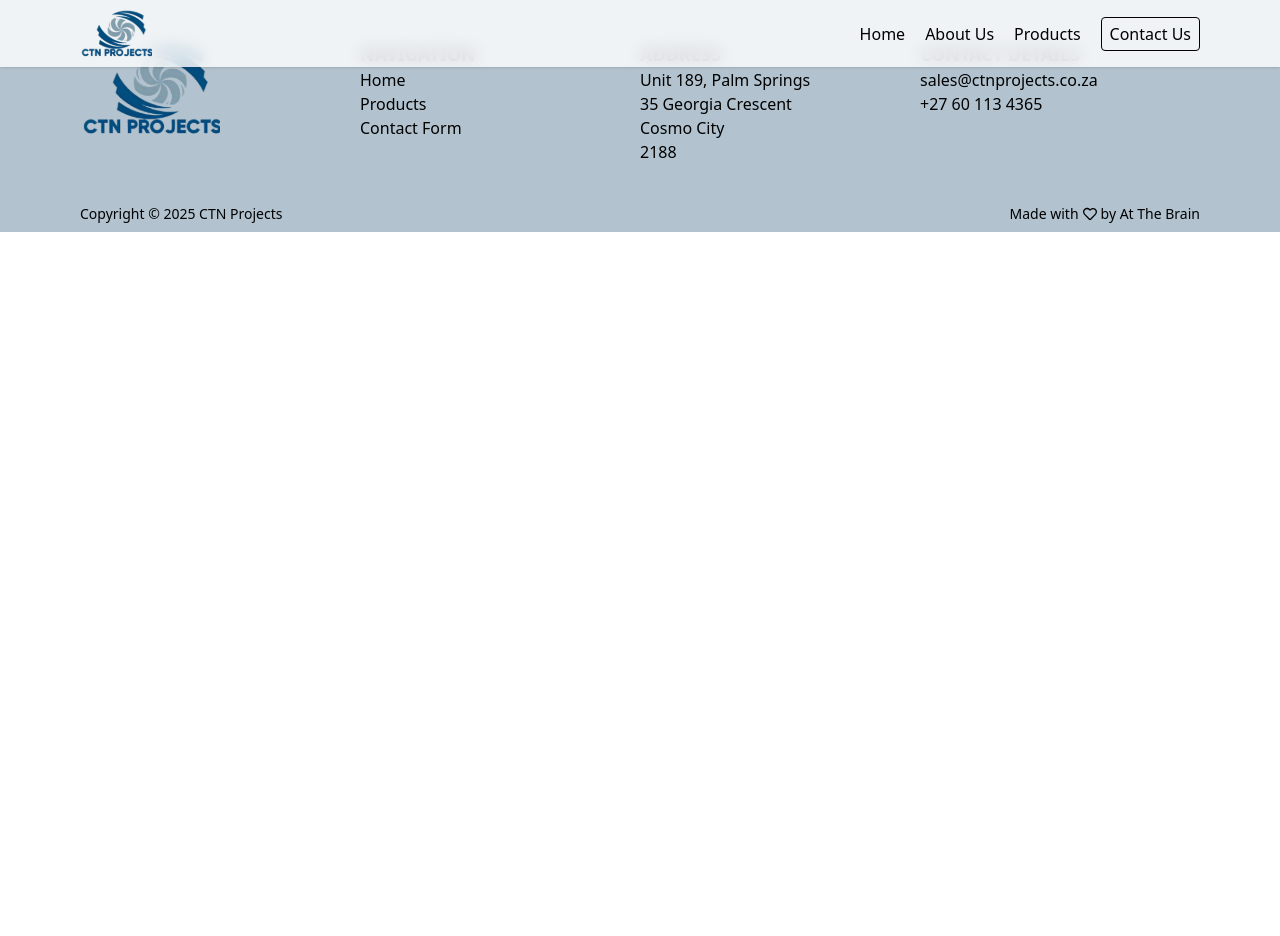
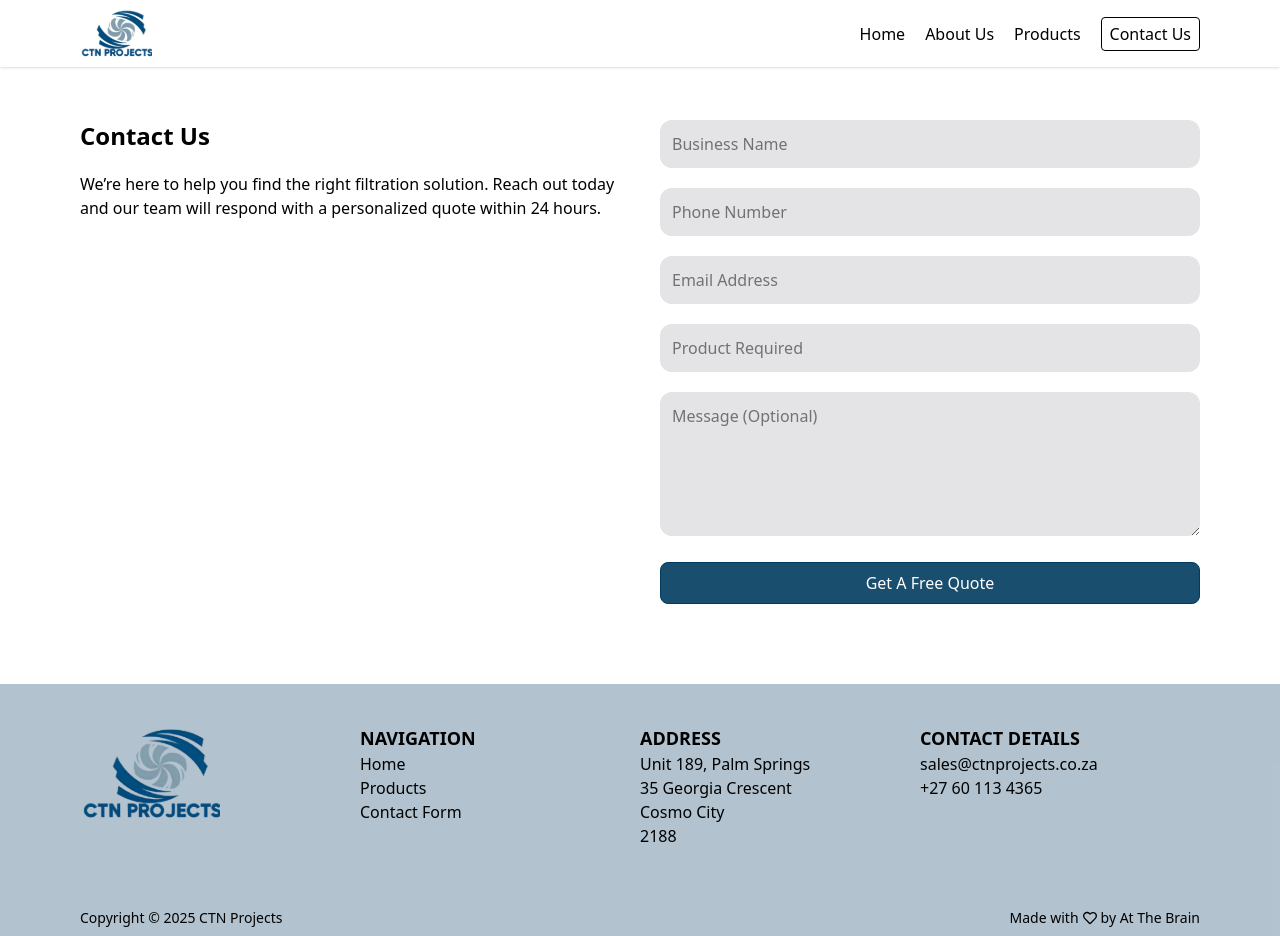
Before and after one commit to Bongani001/ctn-projects, a React (Vite) app: page /contact in a window 1280 px wide. Before the commit the page ends 800 px from the top, so only its background shows below. Built offline with nearby package versions, Linux system fonts and the light colour scheme.

Commit message:
add contact and 404 pages

```diff
--- a/src/App.jsx
+++ b/src/App.jsx
@@ -4,13 +4,19 @@ import Navbar from "./components/Navbar";
 import Homepage from "./pages/homepage/Homepage";
 import Footer from "./components/Footer";
 import Products from "./pages/products/Products";
+import Contact from "./pages/contact/Contact";
+import About from "./pages/about/About";
+import NotFound from "./pages/notFound/NotFound";
 function App() {
   return (
     <BrowserRouter>
       <Navbar />
       <Routes>
         <Route path="/" element={<Homepage />} />
+        <Route path="/about" element={<About />} />
         <Route path="/products" element={<Products />} />
+        <Route path="/contact" element={<Contact />} />
+        <Route path="*" element={<NotFound />} />
       </Routes>
       <Footer />
     </BrowserRouter>
--- a/src/components/Footer.jsx
+++ b/src/components/Footer.jsx
@@ -5,8 +5,8 @@ import { FaRegHeart } from "react-icons/fa";
 
 const Footer = () => {
   return (
-    <footer className="bg-primary/30 space-y-10 px-20 pt-10">
-      <div className="grid grid-cols-4">
+    <footer className="bg-primary/30 space-y-10 px-5 md:px-20 pt-10">
+      <div className="grid grid-cols-2 space-y-5 space-x-5 sm:grid-cols-4">
         <img
           src={ctnLogo}
           className="place-self-start w-1/2"
@@ -39,11 +39,11 @@ const Footer = () => {
           <span>+27 60 113 4365</span>
         </div>
       </div>
-      <div className="flex justify-between">
-        <span className="text-sm">
+      <div className="sm:flex sm:justify-between">
+        <span className="block text-sm text-center">
           Copyright &copy; {new Date().getFullYear()} CTN Projects
         </span>
-        <span className="text-center text-sm flex items-center gap-1 pb-2">
+        <span className="text-center text-xs sm:text-sm flex items-center justify-center gap-1 pb-2">
           Made with
           <FaRegHeart />
           by At The Brain
--- a/src/components/Navbar.jsx
+++ b/src/components/Navbar.jsx
@@ -1,23 +1,74 @@
-import React from "react";
+import React, { useState } from "react";
 import ctnLogo from "../assets/ctn-logo.svg";
 import { Link } from "react-router-dom";
+import { RxHamburgerMenu } from "react-icons/rx";
+import { IoMdClose } from "react-icons/io";
 
 const Navbar = () => {
+  const [isOpen, setIsOpen] = useState(false);
+
   return (
-    <nav className="bg-white/80 backdrop-blur-sm shadow fixed w-full flex items-center justify-between py-2 px-20 z-40">
-      <img src={ctnLogo} className="w-18" alt="CTN Projects logo" />
-      <ul className="flex items-center gap-5">
+    <nav className="bg-white/80 backdrop-blur-sm shadow fixed w-full flex items-center justify-between px-5 py-2 md:px-20 z-40">
+      <Link to="/">
+        <img src={ctnLogo} className="w-14 md:w-18" alt="CTN Projects logo" />
+      </Link>
+
+      {/* SMALL SCREEN HAMBURGER */}
+      <div className="sm:hidden">
+        {isOpen === false && (
+          <RxHamburgerMenu
+            className="w-10"
+            onClick={() => setIsOpen(!isOpen)}
+          />
+        )}
+      </div>
+
+      {/* SMALL SCREEN NAV */}
+      <div
+        className={`${
+          isOpen ? "" : "hidden"
+        } absolute top-0 left-0 w-full bg-white md:hidden py-5`}
+      >
+        <IoMdClose
+          className="place-self-end w-14"
+          onClick={() => setIsOpen(!isOpen)}
+        />
+        <ul className="flex flex-col items-center gap-5 mt-5">
+          <li className="cursor-pointer hover:text-primary">
+            <Link to="/" onClick={() => setIsOpen(!isOpen)}>
+              Home
+            </Link>
+          </li>
+          <li className="cursor-pointer hover:text-primary">
+            <Link to="/about" onClick={() => setIsOpen(!isOpen)}>
+              About Us
+            </Link>
+          </li>
+          <li className="cursor-pointer hover:text-primary">
+            <Link to="/products" onClick={() => setIsOpen(!isOpen)}>
+              Products
+            </Link>
+          </li>
+          <li className="cursor-pointer hover:text-primary">
+            <Link to="/contact" onClick={() => setIsOpen(!isOpen)}>
+              Contact Us
+            </Link>
+          </li>
+        </ul>
+      </div>
+      {/* WIDE SCREEN NAV */}
+      <ul className="hidden sm:flex items-center gap-5">
         <li className="cursor-pointer hover:text-primary">
           <Link to="/">Home</Link>
         </li>
         <li className="cursor-pointer hover:text-primary">
-          <Link to="#">About Us</Link>
+          <Link to="/about">About Us</Link>
         </li>
         <li className="cursor-pointer hover:text-primary">
           <Link to="/products">Products</Link>
         </li>
         <li className="border border-black rounded cursor-pointer hover:bg-primary hover:border-primary hover:text-white py-1 px-2">
-          <Link to="#">Contact Us</Link>
+          <Link to="/contact">Contact Us</Link>
         </li>
       </ul>
     </nav>
--- /dev/null
+++ b/src/pages/about/About.jsx
@@ -0,0 +1,11 @@
+import React from "react";
+
+const About = () => {
+  return (
+    <div className="text-2xl font-bold h-[80vh] flex justify-center items-center">
+      Coming Soon
+    </div>
+  );
+};
+
+export default About;
--- /dev/null
+++ b/src/pages/contact/Contact.jsx
@@ -0,0 +1,71 @@
+import React, { useEffect } from "react";
+
+const Contact = () => {
+  useEffect(() => {
+    window.scrollTo(0, 0);
+  }, []);
+
+  return (
+    <div className="grid grid-cols-2 gap-10 pt-30 mx-20 mb-20">
+      <div className="">
+        <h3 className="text-2xl font-semibold mb-5">Contact Us</h3>
+        <p>
+          We’re here to help you find the right filtration solution. Reach out
+          today and our team will respond with a personalized quote within 24
+          hours.
+        </p>
+      </div>
+      <div>
+        <form action="" className="space-y-5">
+          <input
+            type="text"
+            name="name"
+            placeholder="Business Name"
+            className="bg-zinc-200 rounded-xl w-full p-3 focus:outline-none"
+            required
+          />
+
+          <input
+            type="text"
+            name="phone"
+            placeholder="Phone Number"
+            className="bg-zinc-200 rounded-xl w-full p-3 focus:outline-none"
+            required
+          />
+
+          <input
+            type="text"
+            name="email"
+            placeholder="Email Address"
+            className="bg-zinc-200 rounded-xl w-full p-3 focus:outline-none"
+            required
+          />
+
+          <input
+            type="text"
+            name="product"
+            placeholder="Product Required"
+            className="bg-zinc-200 rounded-xl w-full p-3 focus:outline-none"
+            required
+          />
+
+          <textarea
+            name="message"
+            placeholder="Message (Optional)"
+            className="bg-zinc-200 rounded-xl w-full p-3 focus:outline-none"
+            rows={"5"}
+          ></textarea>
+
+          <button
+            type="submit"
+            className="bg-primary/90 text-white lg:w-full font-medium rounded-lg hover:bg-transparent hover:text-primary border border-primary hover:cursor-pointer py-2 px-4"
+          >
+            Get A Free Quote
+          </button>
+        </form>
+      </div>
+    </div>
+  );
+};
+
+export default Contact;
--- a/src/pages/homepage/Homepage.jsx
+++ b/src/pages/homepage/Homepage.jsx
@@ -1,13 +1,17 @@
-import React from "react";
+import React, { useEffect } from "react";
 import Header from "./pageSections/Header";
 import About from "./pageSections/About";
 import BestProducts from "./pageSections/BestProducts";
 import AirFilters from "./pageSections/AirFilters";
 import LabEquipment from "./pageSections/LabEquipment";
 import Testimonials from "./pageSections/Testimonials";
-import CallToAction from "./CallToAction";
+import CallToAction from "./pageSections/CallToAction";
 
 const Homepage = () => {
+  useEffect(() => {
+    window.scrollTo(0, 0);
+  }, []);
+
   return (
     <>
       <Header />
--- a/src/pages/homepage/pageSections/Header.jsx
+++ b/src/pages/homepage/pageSections/Header.jsx
@@ -1,5 +1,5 @@
 import React from "react";
-import headerBg from "../../../assets/header-bg.png";
+import headerBg from "../../../assets/header-bg2.png";
 import ExploreProductsButton from "../../../components/ExploreProductsButton";
 
 const Header = () => {
@@ -9,11 +9,11 @@ const Header = () => {
         src={headerBg}
         className="absolute w-full h-full object-cover -z-1"
       ></img>
-      <div className="space-y-8 w-1/2 py-35 px-20 z-10">
-        <h1 className="text-primary text-4xl font-extrabold">
+      <div className="space-y-8 md:w-1/2 px-5 py-10 md:py-35 md:px-20 z-10">
+        <h1 className="text-primary text-2xl md:text-4xl font-extrabold">
           Reliable Air Filtration & Laboratory Equipments Across Africa
         </h1>
-        <p>
+        <p className="text-sm md:text-base">
           Since 2019, CTN Projects has provided high-quality air filtration
           systems and laboratory equipment for laboratories, businesses,
           industrial facilities, and homes. Whether you're improving air quality
--- /dev/null
+++ b/src/pages/notFound/NotFound.jsx
@@ -0,0 +1,18 @@
+import React from "react";
+import { TbMoodEmptyFilled } from "react-icons/tb";
+
+const NotFound = () => {
+  return (
+    <div className="flex flex-col items-center justify-center h-screen space-y-10 mx-10">
+      <TbMoodEmptyFilled size={100} className="text-primary" />
+      <h1 className="text-lg md:text-4xl text-primary-500 font-bold">
+        Sorry, Page Not Found or Has Been Removed.
+      </h1>
+      <span className="text-sm">
+        Please check the URL in the address bar and try again.
+      </span>
+    </div>
+  );
+};
+
+export default NotFound;
--- a/src/pages/products/Products.jsx
+++ b/src/pages/products/Products.jsx
@@ -1,9 +1,14 @@
-import React, { useState } from "react";
+import React, { useEffect, useState } from "react";
 import { airFilters } from "/src/data";
 import ProductCard from "../../components/ProductCard";
 
 const Products = () => {
   const [productTab, setProductTab] = useState("filters");
+
+  useEffect(() => {
+    window.scrollTo(0, 0);
+  }, []);
+
   return (
     <div className="pt-17">
       <div className="bg-zinc-100 rounded-lg place-self-center space-x-5 px-4 py-2 my-10">
@@ -12,6 +17,7 @@ const Products = () => {
             productTab === "filters" &&
             "font-semibold border-b-2 border-primary"
           } pb-1 hover:cursor-pointer`}
+          onClick={() => setProductTab("filters")}
         >
           Filters
         </span>
@@ -20,11 +26,13 @@ const Products = () => {
             productTab === "labEquipments" &&
             "font-semibold border-b-2 border-primary"
           } pb-1 hover:cursor-pointer`}
+          onClick={() => setProductTab("labEquipments")}
         >
           Lab Equipments
         </span>
       </div>
 
+      {/* FILTERS */}
       {productTab === "filters" && (
         <div className="mx-20">
           {/* PRIMARY AIR FILTERS */}
@@ -74,6 +82,83 @@ const Products = () => {
           </div>
         </div>
       )}
+
+      {/* LAB EQUIPMENT */}
+      {productTab === "labEquipments" && (
+        <div className="mb-20 mx-20">
+          <h2 className="text-2xl font-semibold mb-5">Lab Equipments</h2>
+          <div className="grid grid-cols-3 gap-10">
+            {airFilters["primaryAirFilters"]?.map((airFilter) => (
+              <ProductCard
+                key={airFilter.id}
+                image={airFilter.image}
+                title={airFilter.title}
+              />
+            ))}
+          </div>
+        </div>
+      )}
+
+      {/* CONTACT US */}
+      <div className="grid grid-cols-2 gap-10 mx-20 my-20">
+        <div className="">
+          <h3 className="text-2xl font-semibold mb-5">Contact Us</h3>
+          <p>
+            We’re here to help you find the right filtration solution. Reach out
+            today and our team will respond with a personalized quote within 24
+            hours.
+          </p>
+        </div>
+        <div>
+          <form action="" className="space-y-5">
+            <input
+              type="text"
+              name="name"
+              placeholder="Business Name"
+              className="bg-zinc-200 rounded-xl w-full p-3 focus:outline-none"
+              required
+            />
+
+            <input
+              type="text"
+              name="phone"
+              placeholder="Phone Number"
+              className="bg-zinc-200 rounded-xl w-full p-3 focus:outline-none"
+              required
+            />
+
+            <input
+              type="text"
+              name="email"
+              placeholder="Email Address"
+              className="bg-zinc-200 rounded-xl w-full p-3 focus:outline-none"
+              required
+            />
+
+            <input
+              type="text"
+              name="product"
+              placeholder="Product Required"
+              className="bg-zinc-200 rounded-xl w-full p-3 focus:outline-none"
+              required
+            />
+
+            <textarea
+              name="message"
+              placeholder="Message (Optional)"
+              className="bg-zinc-200 rounded-xl w-full p-3 focus:outline-none"
+              rows={"5"}
+            ></textarea>
+
+            <button
+              type="submit"
+              className="bg-primary/90 text-white lg:w-full font-medium rounded-lg hover:bg-transparent hover:text-primary border border-primary hover:cursor-pointer py-2 px-4"
+            >
+              Get A Free Quote
+            </button>
+          </form>
+        </div>
+      </div>
     </div>
   );
 };
```
Also changed, not shown: src/assets/header-bg2.png (added), src/pages/homepage/pageSections/CallToAction.jsx (renamed from src/pages/homepage/CallToAction.jsx).
